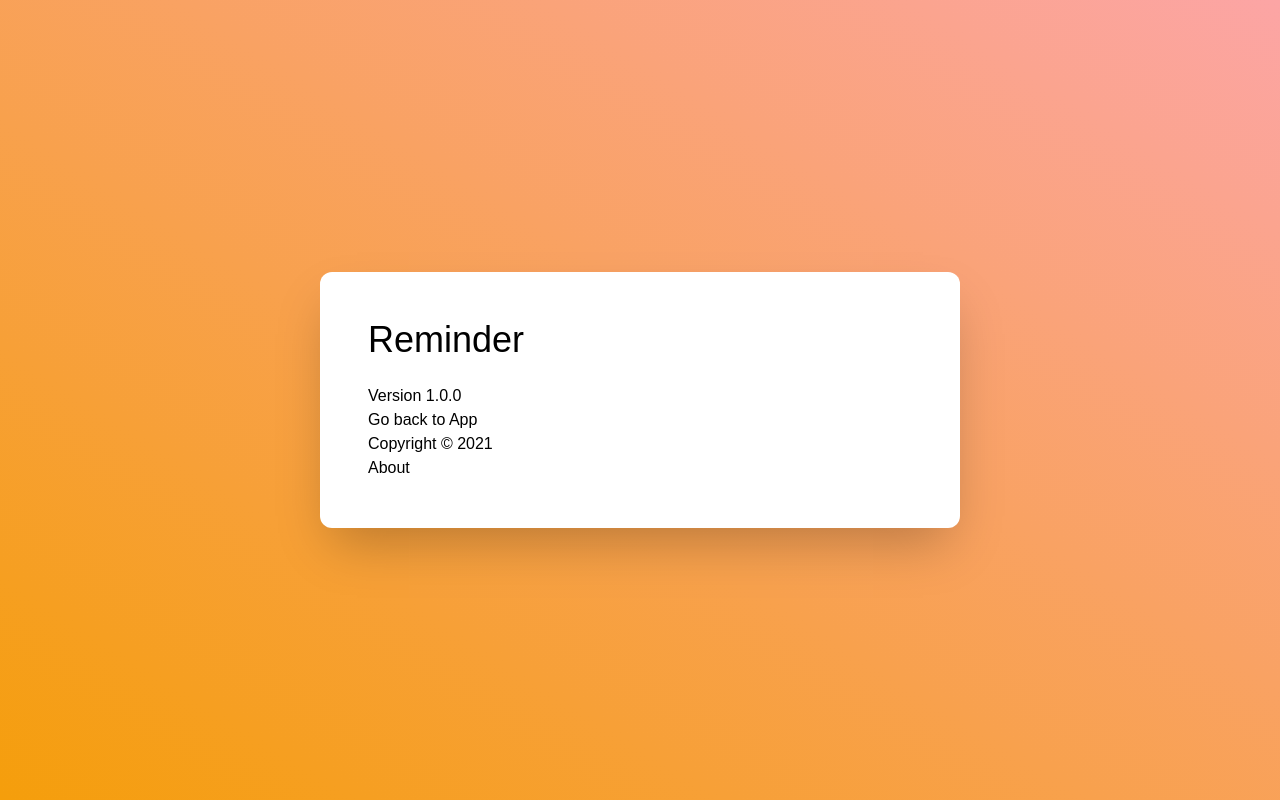
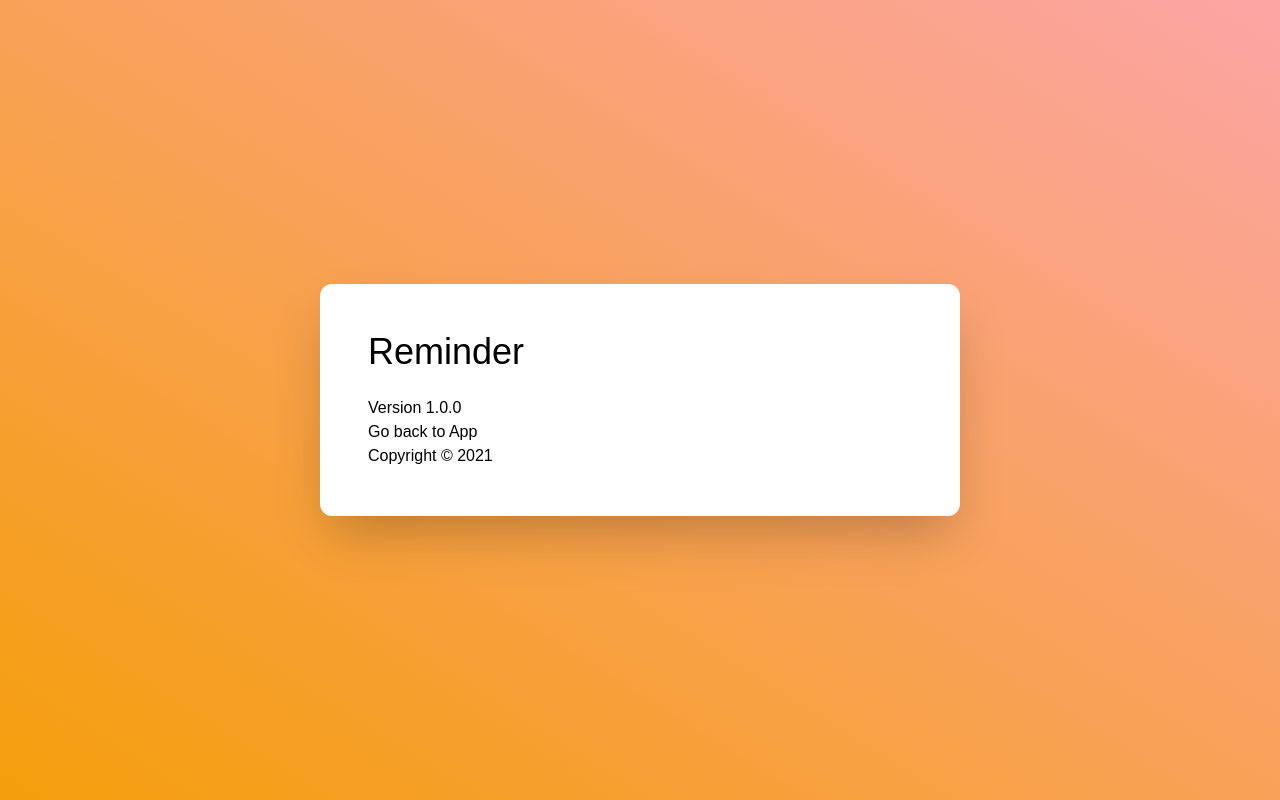
Before and after one commit to AbhinavRobinson/one-react-app, a React (Create React App) app: page /about in a window 1280 px wide. Built offline with nearby package versions, Linux system fonts and the light colour scheme; data requests are answered from the project's data file.

Commit message:
(feat): add required useLocations

```diff
--- a/src/components/About.tsx
+++ b/src/components/About.tsx
@@ -1,11 +1,17 @@
-import { Link } from "react-router-dom";
+import { Link, useLocation } from "react-router-dom";
 
 const About = () => {
+  const location = useLocation();
+
   return (
-    <div>
-      <h4>Version 1.0.0</h4>
-      <Link to="/">Go back to App</Link>
-    </div>
+    <>
+      {location.pathname === "/about" && (
+        <div>
+          <h4>Version 1.0.0</h4>
+          <Link to="/">Go back to App</Link>
+        </div>
+      )}
+    </>
   );
 };
 
--- a/src/components/Footer.tsx
+++ b/src/components/Footer.tsx
@@ -1,10 +1,10 @@
-import { Link } from "react-router-dom";
+import { Link, useLocation } from "react-router-dom";
 
 const Footer = () => {
   return (
     <footer>
       <p>Copyright &copy; 2021</p>
-      <Link to="/about">About</Link>
+      {useLocation().pathname === "/" && <Link to="/about">About</Link>}
     </footer>
   );
 };
```
Also changed, not shown: 1 other file (tests, documents, lock files or other folders).
